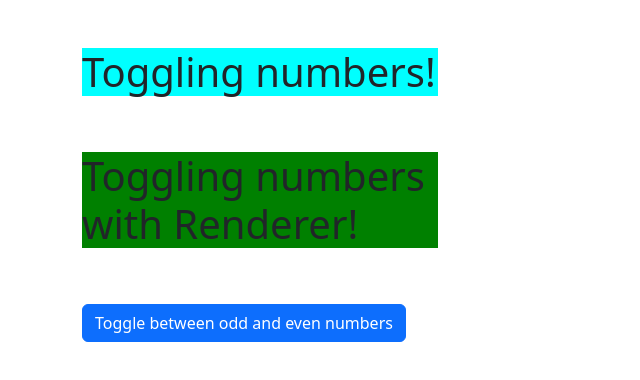
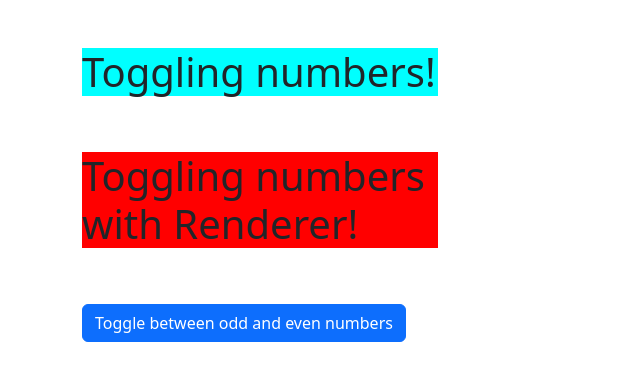
Before and after one commit to Bindhusha-Sadasivan/Directives, an Angular app: page / in a window 1280 px wide. Shown: the top 380 px of the page, without its empty margins (0-640 px from the left). Built offline with nearby package versions, Linux system fonts and the light colour scheme.

Commit message:
98 - Binding to Directive Properties

```diff
--- a/src/app/app.component.html
+++ b/src/app/app.component.html
@@ -9,7 +9,7 @@
 <div class="container">
   <div class="row">
     <div class="col-4 mt-5">
-      <h1 appBetterHighlight>Toggling numbers with Renderer!</h1>
+      <h1 appBetterHighlight [highlightColor]="'pink'" [defaultColor]="'blue'">Toggling numbers with Renderer!</h1>
     </div>
   </div>
 </div>
--- a/src/app/directives/better-highlight.directive.ts
+++ b/src/app/directives/better-highlight.directive.ts
@@ -1,4 +1,4 @@
-import { Directive, ElementRef, Renderer2, OnInit, HostListener, HostBinding } from '@angular/core';
+import { Directive, ElementRef, Renderer2, OnInit, HostListener, HostBinding, Input } from '@angular/core';
 
 @Directive({
   selector: '[appBetterHighlight]',
@@ -6,7 +6,12 @@ import { Directive, ElementRef, Renderer2, OnInit, HostListener, HostBinding } f
 })
 export class BetterHighlightDirective implements OnInit{
 
-  @HostBinding ('style.backgroundColor') backgroundColor:string = 'green';
+  @Input() defaultColor!:string;
+  @Input() highlightColor!:string;
+
+  // @HostBinding ('style.backgroundColor') backgroundColor:string = 'green';
+
+  @HostBinding('style.backgroundColor') backgroundColor!:string;
 
   constructor(private elementRef:ElementRef, private renderer:Renderer2) { }
 
@@ -15,18 +20,21 @@ export class BetterHighlightDirective implements OnInit{
     //Called after the constructor, initializing input properties, and the first call to ngOnChanges.
     //Add 'implements OnInit' to the class.
     // this.renderer.setStyle(this.elementRef.nativeElement, 'background-color', 'blue');
+    this.backgroundColor = 'red';
   }
 
   @HostListener ('mouseenter') mouseover(eventData:Event){
     // mouseenter => the attribute of every html element
     // this.renderer.setStyle(this.elementRef.nativeElement, 'background-color', 'gold');
-    this.backgroundColor = 'red';
+    // this.backgroundColor = 'red';
+    this.backgroundColor = this.defaultColor;
   }
 
   @HostListener ('mouseleave') mousemoved(eventData:Event){
     // mouseleave => the attribute of every html element
     // this.renderer.setStyle(this.elementRef.nativeElement, 'background-color', 'cyan');
-    this.backgroundColor = 'pink';
+    // this.backgroundColor = 'pink';
+    this.backgroundColor = this.highlightColor;
   }
 
 }
```
